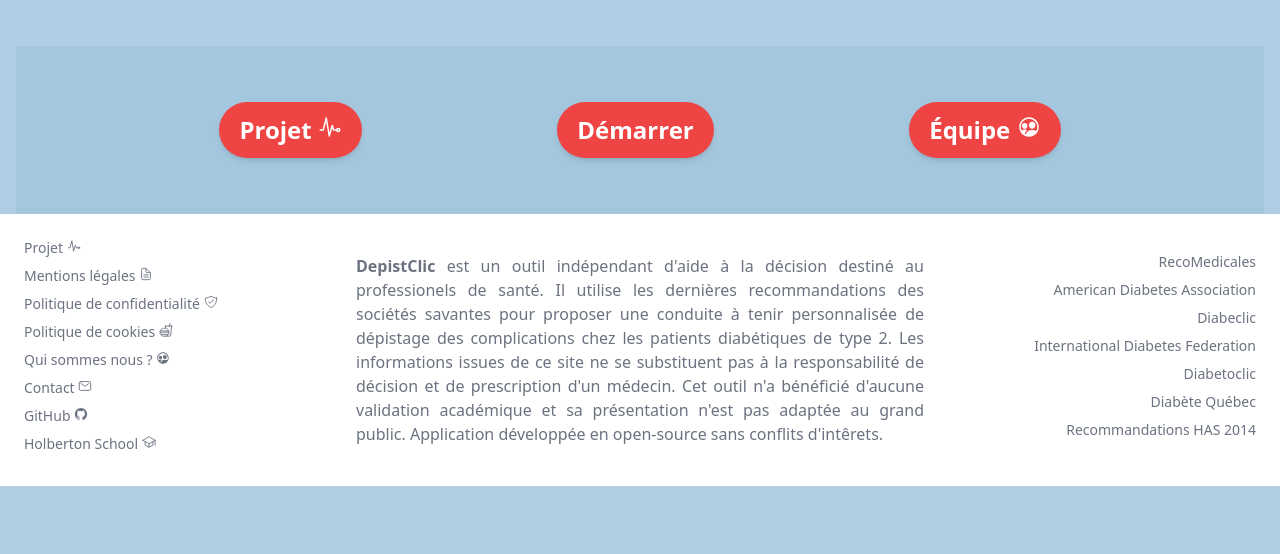
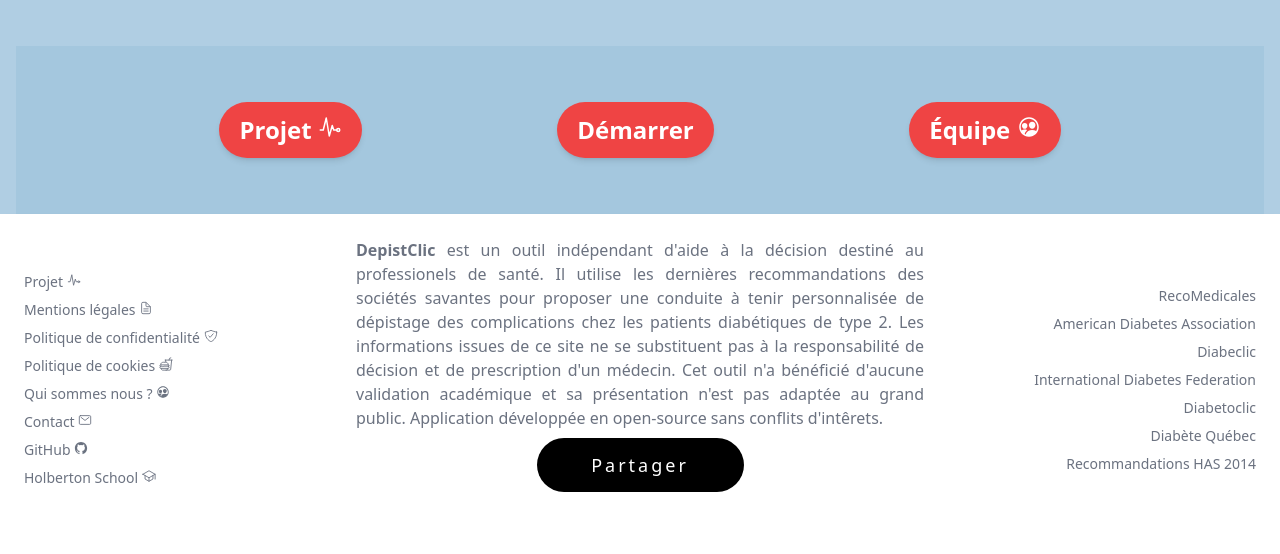
Before and after one commit to v-dav/DepistClic, a Django app: page / in a window 1280 px wide. Shown: the part 2762-3316 px from the top of the page. Before the commit the page ends 3248 px from the top, so only its background shows below. Run offline with Django 4.2, Linux system fonts and the light colour scheme; some libraries are stand-ins or nearby versions.

Commit message:
Share Button with CSS style and fix some responsive problems

```diff
--- a/DepistClic/DepistClic/settings.py
+++ b/DepistClic/DepistClic/settings.py
@@ -89,8 +89,8 @@ DATABASES = {
     'default': {
         'ENGINE': 'django.db.backends.mysql',
         'NAME': 'mydb',
-        'USER': 'Yliaze',
-        'PASSWORD': 'Yliaze',
+        'USER': 'root',
+        'PASSWORD': 'root',
         'HOST': 'localhost',
         'PORT': '3306',
     }
--- a/DepistClic/mainapp/static/mainapp/main.css
+++ b/DepistClic/mainapp/static/mainapp/main.css
@@ -1,3 +1,4 @@
+/* PDF */
 @media print {
 	button, footer, nav {
 		display: none;
@@ -7,7 +8,52 @@
 	}
 }
 
-/* body {
+/* Share Button CSS */
+.buttonShare {
+	height: 4em;
+	width: 15em;
+	border: none;
+	border-radius: 40px;
+	background-color: #fff;
+  }
+
+.buttonShare span {
+	z-index: 1;
+	display: inline-block;
+	background-color: black;
+	height: 3em;
+	width: 11.5em;
+	border-radius: 50px;
+	color: #fff;
+	line-height: 55px;
+	font-size: 18px;
+	letter-spacing: 3px;
+	transition: all 0.5s;
+  }
+
+.buttonShare .container {
+	z-index: -1;
+	width: 0;
+	position: relative;
+	display: flex;
+	justify-content: center;
+	transform: translateY(-50px);
+	transition: all 0.4s;
+  }
+
+.buttonShare:hover span {
+	width: 0;
+  }
+
+.buttonShare:hover .container {
+	z-index: 2;
+	width: 100%;
+  }
+
+/*
+TEXTURE TEST
+
+body {
 	position: relative;
   }
 
--- a/DepistClic/mainapp/static/mainapp/script.js
+++ b/DepistClic/mainapp/static/mainapp/script.js
@@ -94,4 +94,25 @@ $(() => {
             }
         });
     });
+
+	// Facebook Icon click
+	$('#facebookIcon').on('click', function() {
+		// Share on Facebook
+		var url = 'https://www.facebook.com/sharer/sharer.php?u=' + encodeURIComponent('https://Depistclic.fr');
+		window.open(url, '_blank');
+	});
+
+    // Twitter Icon click
+    $('#twitterIcon').on('click', function() {
+        // Share on Twitter
+        var tweetUrl = 'https://twitter.com/intent/tweet?text=Votre%20message%20à%20partager&url=https:Depistclic.fr';
+        window.open(tweetUrl, '_blank');
+    });
+
+    // LinkedIn Icon click
+    $('#linkedinIcon').on('click', function() {
+        // Share on LinkedIn
+        var linkedinUrl = 'https://www.linkedin.com/sharing/share-offsite/?url=https://Depistclic.fr';
+        window.open(linkedinUrl, '_blank');
+    });
 });
--- a/DepistClic/mainapp/templates/mainapp/base.html
+++ b/DepistClic/mainapp/templates/mainapp/base.html
@@ -1,7 +1,7 @@
 {% load static tailwind_tags %}
 <!DOCTYPE html>
 <html lang="en">
-
+<!-- head -->
 <head>
 	<meta charset="utf-8">
 	<meta name="viewport" content="width=device-width, initial-scale=1, shrink-to-fit=no">
@@ -24,6 +24,7 @@
 	{% tailwind_css %}
 </head>
 
+<!-- body -->
 <body class="flex flex-col min-h-screen bg-light-blue">
     <!-- header -->
     <header class="bg-dark-blue fixed w-full top-0 z-50">
@@ -66,6 +67,7 @@
     <!-- Footer -->
 	<footer class="bg-white shadow-md mt-auto py-6">
 		<div class="flex flex-col lg:flex-row items-center justify-evenly px-6">
+			<!-- List 1 -->
 			<div class="w-full lg:w-1/4">
 				<ul class="flex flex-col text-center lg:text-left">
 					<li class="mb-2 hover:underline text-gray-500 hover:text-blue-500 text-sm no-underline"><a href="/project/" class="hover:text-blue-400">Projet <ion-icon name="pulse-outline"></ion-icon></a></li>
@@ -78,8 +80,10 @@
 					<li class="mb-2 hover:underline text-gray-500 hover:text-blue-500 text-sm no-underline"><a href="https://www.holbertonschool.fr/" target="_blank" class="hover:text-blue-400">Holberton School <ion-icon name="school-outline"></ion-icon></a></li>
 				</ul>
 			</div>
+			<!-- Texte et Share -->
 			<div class="text-center w-full lg:w-2/4">
-				<div class="text-gray-500 text-justify lg:mx-6">
+				<!-- Texte -->
+				<div class="text-gray-500 text-justify lg:mx-6 mb-2">
 					<p>
 						<b>DepistClic</b> est un outil indépendant d'aide à la décision destiné au professionels de santé.
 						Il utilise les dernières recommandations des sociétés savantes pour proposer une conduite à tenir personnalisée de dépistage des complications chez les patients diabétiques de type 2.
@@ -88,7 +92,17 @@
 						Application développée en open-source sans conflits d'intêrets.
 					</p>
 				</div>
+				<!-- Share Button -->
+				<button class="buttonShare">
+					<span>Partager</span>
+					<div class="container space-x-6">
+						<ion-icon name="logo-facebook" id="facebookIcon" class="icon h-8 w-8"></ion-icon>
+						<ion-icon name="logo-twitter" id="twitterIcon" class="icon h-8 w-8"></ion-icon>
+						<ion-icon name="logo-linkedin" id="linkedinIcon" class="icon h-8 w-8"></ion-icon>
+					</div>
+				</button>
 			</div>
+			<!-- List 2 -->
 			<div class="w-full lg:w-1/4">
 				<ul class="flex flex-col text-center lg:text-right">
 					<li class="mb-2 hover:underline text-gray-500 hover:text-blue-500 text-sm no-underline"><a target="_blank" href="https://recomedicales.fr/recommandations/diabete-type-2/" class="hover:text-blue-400">RecoMedicales</a></li>
@@ -102,7 +116,6 @@
 			</div>
         </div>
     </footer>
-
 </body>
 
 </html>
--- a/DepistClic/mainapp/templates/mainapp/home.html
+++ b/DepistClic/mainapp/templates/mainapp/home.html
@@ -133,7 +133,9 @@
                 <!-- Projet Button -->
                 <div class="flex flex-col">
                 <button class="bg-red-500 hover:bg-red-600 text-white text-2xl font-bold py-3 px-5 rounded-full shadow-md my-2 transform transition-transform hover:-translate-y-1">
-                    Projet <ion-icon name="pulse-outline"></ion-icon>
+                    <a href="/project/">
+                        Projet <ion-icon name="pulse-outline"></ion-icon>
+                    </a>
                 </button>
                 </div>
                 <!-- Start Button -->
@@ -147,7 +149,9 @@
                 <!-- Équipe Button -->
                 <div class="flex flex-col">
                 <button class="bg-red-500 hover:bg-red-600 text-white text-2xl font-bold py-3 px-5 rounded-full shadow-md my-2 transform transition-transform hover:-translate-y-1">
-                    Équipe <ion-icon name="people-circle-outline"></ion-icon>
+                    <a href="/equipe/">
+                        Équipe <ion-icon name="people-circle-outline"></ion-icon>
+                    </a>
                 </button>
                 </div>
             </div>
--- a/DepistClic/theme/static/css/dist/styles.css
+++ b/DepistClic/theme/static/css/dist/styles.css
@@ -875,6 +875,14 @@ select {
   margin-bottom: 2rem;
 }
 
+.ml-2 {
+  margin-left: 0.5rem;
+}
+
+.mr-2 {
+  margin-right: 0.5rem;
+}
+
 .mr-4 {
   margin-right: 1rem;
 }
@@ -943,6 +951,10 @@ select {
   height: 9rem;
 }
 
+.h-8 {
+  height: 2rem;
+}
+
 .h-80 {
   height: 20rem;
 }
@@ -985,6 +997,10 @@ select {
 
 .w-5\/6 {
   width: 83.333333%;
+}
+
+.w-8 {
+  width: 2rem;
 }
 
 .w-full {
@@ -1083,6 +1099,12 @@ select {
   gap: 2rem;
 }
 
+.space-x-6 > :not([hidden]) ~ :not([hidden]) {
+  --tw-space-x-reverse: 0;
+  margin-right: calc(1.5rem * var(--tw-space-x-reverse));
+  margin-left: calc(1.5rem * calc(1 - var(--tw-space-x-reverse)));
+}
+
 .place-self-center {
   place-self: center;
 }
@@ -1561,6 +1583,11 @@ select {
 }
 
 @media (min-width: 640px) {
+  .sm\:mx-5 {
+    margin-left: 1.25rem;
+    margin-right: 1.25rem;
+  }
+
   .sm\:mt-4 {
     margin-top: 1rem;
   }
@@ -1578,6 +1605,21 @@ select {
     flex-direction: column;
   }
 
+  .sm\:px-5 {
+    padding-left: 1.25rem;
+    padding-right: 1.25rem;
+  }
+
+  .sm\:py-3 {
+    padding-top: 0.75rem;
+    padding-bottom: 0.75rem;
+  }
+
+  .sm\:text-3xl {
+    font-size: 1.875rem;
+    line-height: 2.25rem;
+  }
+
   .sm\:text-8xl {
     font-size: 6rem;
     line-height: 1;
@@ -1831,11 +1873,6 @@ select {
     line-height: 2rem;
   }
 
-  .lg\:text-3xl {
-    font-size: 1.875rem;
-    line-height: 2.25rem;
-  }
-
   .lg\:text-6xl {
     font-size: 3.75rem;
     line-height: 1;
```
Also changed, not shown: DepistClic/mainapp/templates/mainapp/questions.html (+8 -8 lines).
